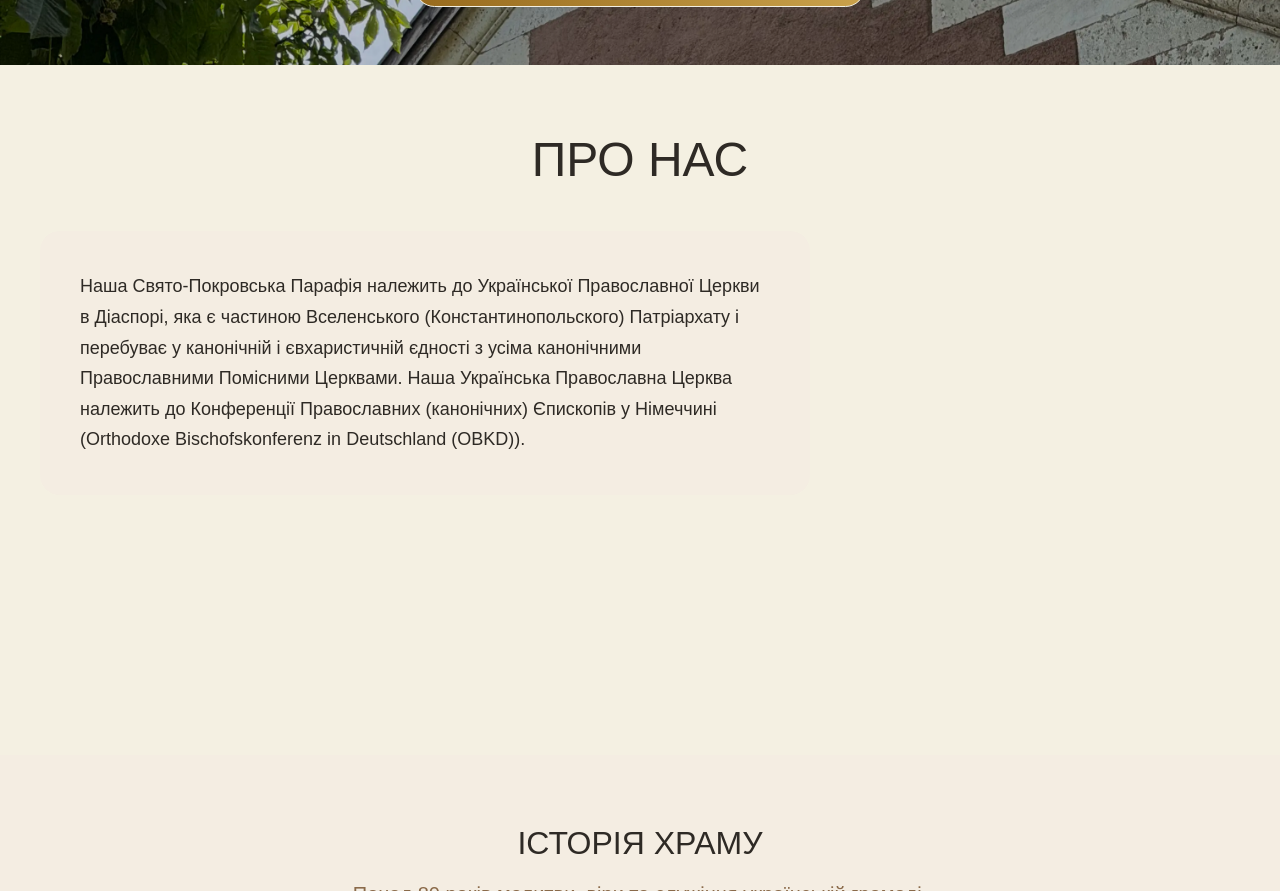
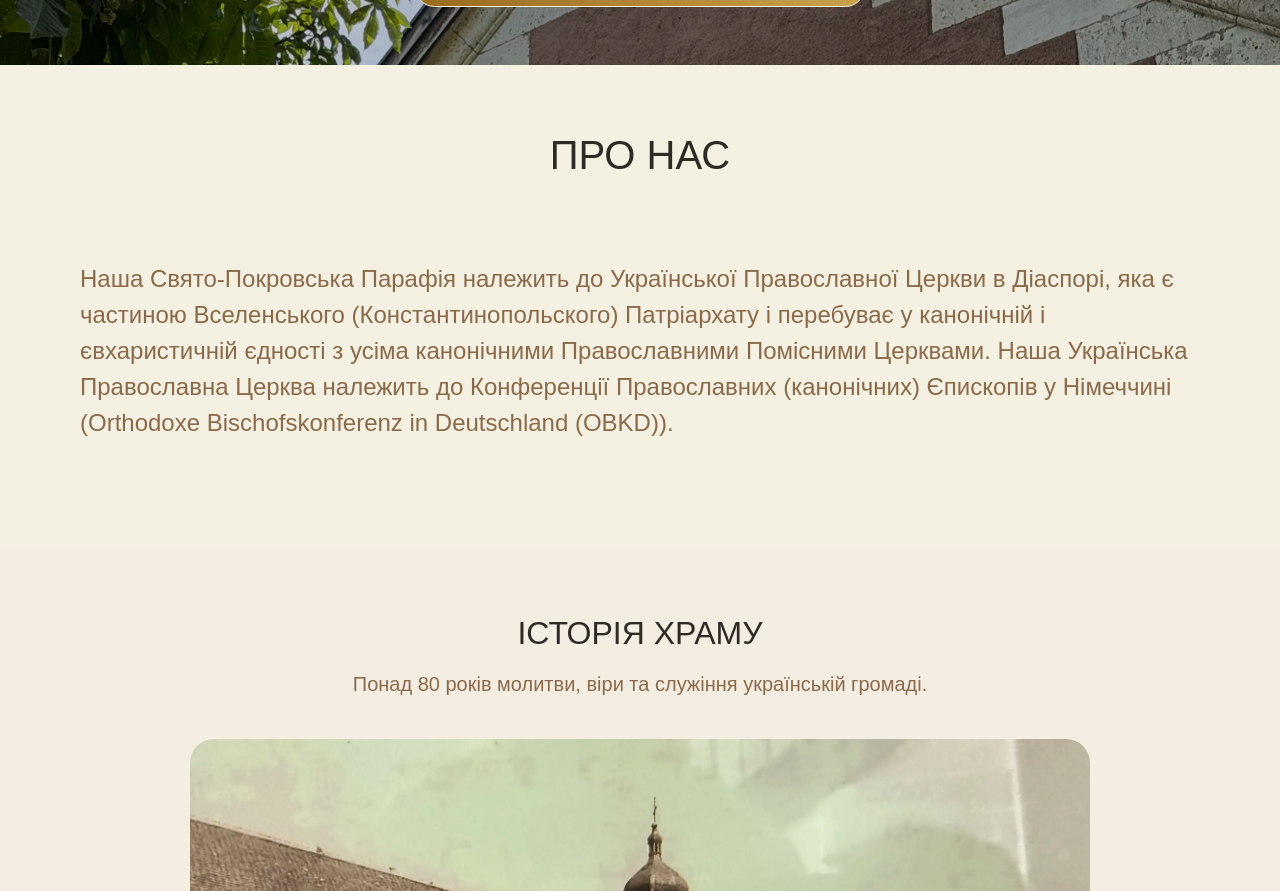
Before and after one commit to helenamitiaieva/ukrainian-church-ingolstadt, a Next.js app: page / in a window 1280 px wide. Shown: the part 600-1491 px from the top of the page. Built offline with nearby package versions, Linux system fonts and the light colour scheme; a web font is replaced by a local one.

Commit message:
has changed Aboutus

```diff
--- a/src/components/home/AboutUs/AboutUs.module.css
+++ b/src/components/home/AboutUs/AboutUs.module.css
@@ -20,7 +20,7 @@
   margin: 0;
 
   font-family: var(--font-main);
-  font-size: 32px;
+  font-size: 30px;
   font-weight: 400;
   line-height: 1.3;
 
@@ -31,42 +31,15 @@
 
 .subtitle {
   margin: 0;
-
+  font-size: 20px;
   font-family: var(--font-main);
-  font-size: 25px;
   font-weight: 400;
   line-height: 1.5;
 
-  color: var(--color-gold-dark);
+  color: var(--color-brown);
 }
 
-/* GRID */
-
 .grid {
-  display: grid;
-  gap: 10px;
-}
-
-/* IMAGE */
-
-.imageWrapper {
-  position: relative;
-
-  width: 100%;
-  height: 300px;
-
-  overflow: hidden;
-  border-radius: 12px;
-}
-
-.image {
-  object-fit: cover;
-  object-position: center;
-}
-
-/* RIGHT SIDE */
-
-.info {
   display: grid;
   gap: 10px;
 }
@@ -74,63 +47,16 @@
 .textCard,
 .accentCard {
   border-radius: 12px;
-}
+  display: flex;
 
-.textCard {
-  display: flex;
   flex-direction: column;
+
   justify-content: center;
-  gap: 16px;
+
+  align-items: center;
 
   padding: 24px;
-
-  background-color: var(--color-milky-orange);
 }
-
-.textCard p {
-  margin: 0;
-
-  font-size: 20px;
-  line-height: 1.6;
-
-  color: var(--color-text);
-}
-
-.accentCard {
-  display: flex;
-  align-items: center;
-  justify-content: center;
-
-  min-height: 130px;
-
-  padding: 24px;
-
-  background: var(--gradient-button);
-}
-
-.accentCard p {
-  max-width: 280px;
-  margin: 0;
-
-  font-family: var(--font-main);
-  font-size: 24px;
-  font-weight: 400;
-  line-height: 1.4;
-
-  text-align: center;
-
-  color: var(--color-milky);
-}
-
-/* BUTTON */
-
-.button {
-  margin: 24px auto 0;
-}
-
-/* =========================================
-   TABLET — 768px+
-========================================= */
 
 @media screen and (min-width: 768px) {
   .heading {
@@ -139,25 +65,21 @@
   }
 
   .title {
-    font-size: 40px;
+    font-size: 30px;
   }
 
   .subtitle {
-    font-size: 22px;
+    margin: 0;
+    font-size: 20px;
+    font-weight: 400;
+    line-height: 1.5;
   }
 
   .grid {
-    grid-template-columns: 1.15fr 0.85fr;
     gap: 12px;
   }
 
-  .imageWrapper {
-    height: 480px;
-    border-radius: 16px;
-  }
-
   .info {
-    grid-template-rows: 1fr 160px;
     gap: 12px;
   }
 
@@ -168,11 +90,6 @@
 
   .textCard {
     padding: 32px;
-  }
-
-  .textCard p {
-    font-size: 16px;
-    line-height: 1.7;
   }
 
   .accentCard {
@@ -189,17 +106,13 @@
   }
 }
 
-/* =========================================
-   DESKTOP — 1200px+
-========================================= */
-
 @media screen and (min-width: 1200px) {
   .heading {
     margin-bottom: 40px;
   }
 
   .title {
-    font-size: 48px;
+    font-size: 40px;
   }
 
   .subtitle {
@@ -207,7 +120,6 @@
   }
 
   .grid {
-    grid-template-columns: 1.3fr 0.7fr;
     gap: 16px;
 
     max-width: 1200px;
@@ -233,10 +145,6 @@
     padding: 40px;
   }
 
-  .textCard p {
-    font-size: 18px;
-  }
-
   .accentCard {
     padding: 36px;
   }
```
